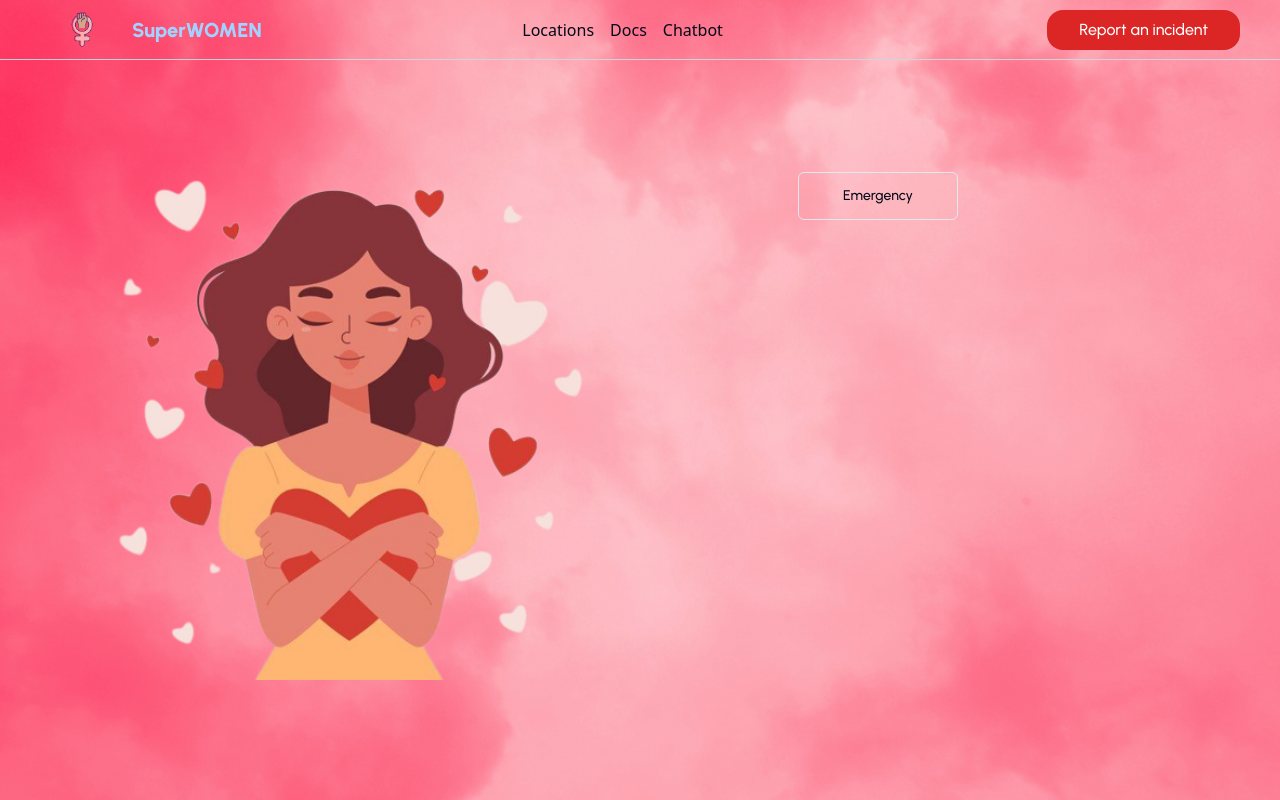
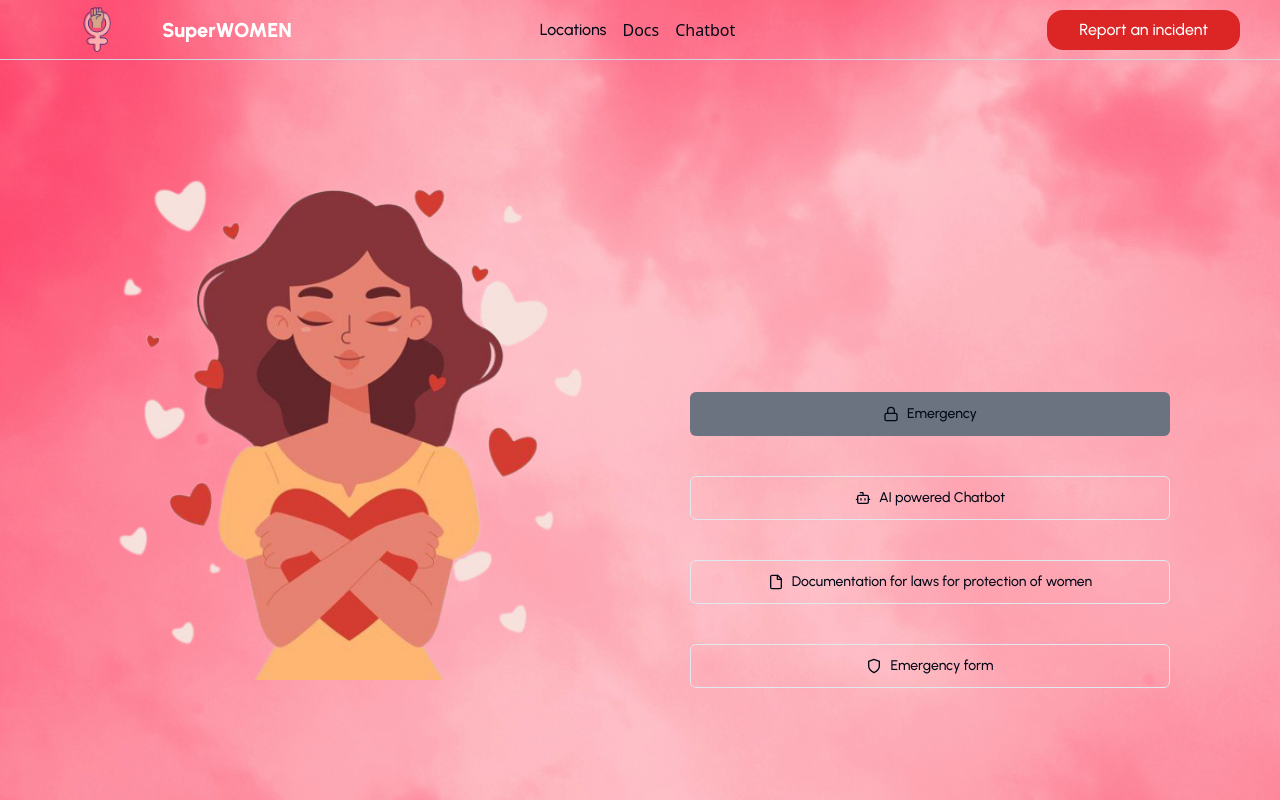
Before and after one commit to DhrishP/SuperWOMEN, a Next.js app: page / in a window 1280 px wide. Shown: the top 800 px of the page. Built offline with nearby package versions, Linux system fonts and the light colour scheme; no server answers.

Commit message:
updated ui

```diff
--- a/app/(root)/page.tsx
+++ b/app/(root)/page.tsx
@@ -1,6 +1,7 @@
 import Image from 'next/image'
 import Landing from '@/components/landing'
 import { Navbarmain } from '@/components/navbarmain'
+
 export default function Home() {
   return (
    <>
--- /dev/null
+++ b/app/(root)/root.css
@@ -0,0 +1,3 @@
+*{
+overflow-y:hidden
+}
--- a/components/landing.tsx
+++ b/components/landing.tsx
@@ -1,15 +1,23 @@
-
-import React from 'react'
-import Image from 'next/image'
-import { Button } from "@/components/ui/button"
-import { Ghost } from 'lucide-react';
-
-
+"use client"
+import React from "react";
+import Image from "next/image";
+import { Button } from "@/components/ui/button";
+import "@/app/(root)/root.css";
+import { Siren, Bot, File, Shield, Lock } from "lucide-react";
+import {useUser} from '@clerk/nextjs'
+import { redirect } from "next/navigation";
+import { useRouter } from "next/navigation";
 const Landing = () => {
+  const {isSignedIn} = useUser()
+  const router = useRouter()
+  const HandleClick = () =>{
+    console.log(isSignedIn)
+   if(!isSignedIn) {router.push('/sign-in')}
+   return
+  }
   return (
     <>
-
-      <div className="flex w-full justify-center items-center overflow-y-hidden objectPosition='absolute'">
+      <div className="flex w-full justify-center items-center overflow-y-hidden ">
         <div className="flex md:flex-row flex-col items-start justify-between mb-10 md:p-20 py-12 px-4 overflow-y-hidden">
           <div className="flex flex-1 justify-start flex-col md:mr-10 mt-[-50]">
             <Image
@@ -21,35 +29,41 @@ const Landing = () => {
           </div>
           {/* Emergency Button */}
 
-          <div className="flex flex-col flex-1 items-center justify-start w-full md:mt-0 mt-10">
-            <div className="p-3 justify-end items-start flex-col rounded-xl h-40 sm:w-72 w-full my-5 eth-card white-glassmorpism">
-              <div className="flex justify-between flex-col w-full h-full">
-                <div className="flex justify-between items-start">
-
-                  {/* <div
-                    className=" ml-10 mt-40 button w-32 h-32 bg-transparent rounded-10xl cursor-pointer select-none
-
-    active:translate-y-2  active:[box-shadow:0_0px_0_0_#1b6ff8,0_0px_0_0_#1b70f841]
-    active:border-b-[0px]
-    transition-all duration-150 [box-shadow:0_8px_0_0_#1b6ff8,0_13px_0_0_#1b70f841]
-    border-[1px] border-blue-400
-
-  ">
-                    <span className="flex flex-col justify-center items-center h-full text-white font-bold text-lg ">
-                      Emergeny <br /> Button
-                    </span>
-                  </div> */}
-                  <Button
-                    className="w-40 h-12 bg-transparent hover:bg-slate-200"
-                    variant={"outline"}>
-                    Emergency
-                  </Button>
-                  {/* <Button variant={"outline"} size={"sm"} type="button">
-                    Emergency
-                  </Button> */}
-
-                </div>
-              </div>
+          <div className="flex flex-col flex-1 items-center justify-start w-full md:mt-0 mt-10 ">
+            <div className="space-y-10 h-screen flex flex-col justify-center items-center">
+              <Button
+                size={"lg"}
+                onClick={HandleClick}
+                className={`w-[30rem]  ${isSignedIn?"hover:bg-red-400 ":"hover:bg-slate-300 bg-gray-500"}`}
+                variant={`${isSignedIn? "destructive" : "ghost"}`}
+              >
+               {isSignedIn?<Siren className="w-4 h-4 mr-2" />:<Lock className="w-4 h-4 mr-2" />}
+                Emergency
+              </Button>
+              <Button
+                size={"lg"}
+                className="w-[30rem] bg-transparent hover:bg-slate-200"
+                variant={"outline"}
+              >
+                <Bot className="w-4 h-4 mr-2" />
+                AI powered Chatbot
+              </Button>
+              <Button
+                size={"lg"}
+                className="w-[30rem] bg-transparent hover:bg-slate-200"
+                variant={"outline"}
+              >
+                <File className="w-4 h-4 mr-2" />
+                Documentation for laws for protection of women
+              </Button>
+              <Button
+                size={"lg"}
+                className="w-[30rem] bg-transparent hover:bg-slate-200"
+                variant={"outline"}
+              >
+                <Shield className="w-4 h-4 mr-2" />
+                Emergency form
+              </Button>
             </div>
 
             <div className="p-5 sm:w-96 w-full flex flex-col justify-start items-center blue-glassmorphism"></div>
@@ -59,8 +73,9 @@ const Landing = () => {
       {/* </div> */}
     </>
   );
-
-}
-
+};
 
 export default Landing;
+{
+  /*  */
+}
--- a/components/navbarmain.tsx
+++ b/components/navbarmain.tsx
@@ -1,6 +1,7 @@
+
+
 import { FC } from "react";
 import Image from "next/image";
-import { Button } from "./ui/button";
 import { UserButton } from "@clerk/nextjs";
 import Link from "next/link";
 
@@ -9,26 +10,26 @@ export const Navbarmain: FC = () => {
   return (
     <div className=" flex h-[60px] border-b border-gray-300 py-2 px-8 items-center justify-between">
       <div className=" flex items-center">
-        <Image src={"/logo.png"} alt="Logo" width={100} height={80} />
-        <h3 className=" font-semibold text-xl text-[#a2d2ff] ">SuperWOMEN</h3>
+        <Image src={"/logo.png"} alt="Logo" width={130} height={110} />
+        <h3 className=" font-semibold text-xl text-white ">SuperWOMEN</h3>
       </div>
       <div className="self-center mr-0 md:mr-16 sm:mr-28">
-        <ul className="flex items-center space-x-4 ">
+        <ul className="flex items-center  space-x-4 ">
           <Link
             href={"/locations"}
-            className="cursor-pointer font-sans self-center hover:text-blue-400 transition-colors "
+            className="cursor-pointer  self-center hover:text-white ftransition-colors "
           >
             Locations
           </Link>
           <Link
             href={"/docs"}
-            className="cursor-pointer font-sans self-center hover:text-blue-400 transition-colors "
+            className="cursor-pointer font-sans self-center hover:text-white transition-colors "
           >
             Docs
           </Link>
           <Link
             href={"/chatbot"}
-            className="cursor-pointer font-sans self-center hover:text-blue-400 transition-colors "
+            className="cursor-pointer font-sans self-center hover:text-white transition-colors "
           >
             Chatbot
           </Link>
```
Also changed, not shown: app/(routes)/chatbot/page.tsx (+19 -18 lines).
